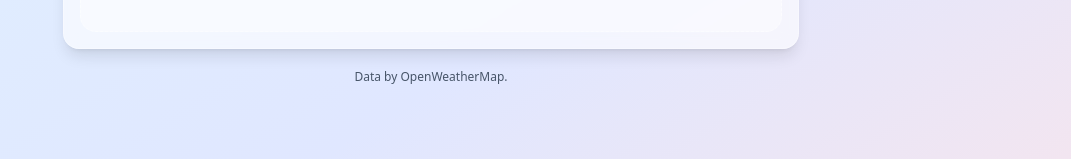
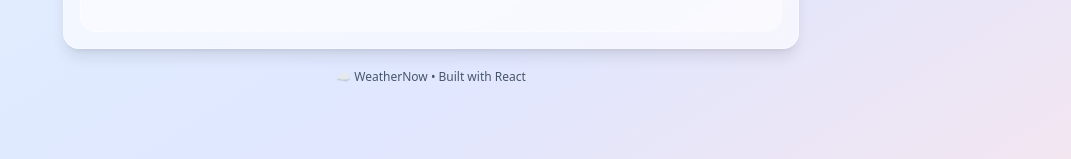
Before and after one commit to Bahram2006/weather-app, a React (Vite) app: page / in a window 1280 px wide. Shown: the part 312-471 px from the top of the page, without its empty margins (209-1280 px from the left). Built offline with nearby package versions, Linux system fonts and the light colour scheme.

Commit message:
update footer text

```diff
--- a/src/App.jsx
+++ b/src/App.jsx
@@ -118,13 +118,23 @@ function App() {
     <div className="min-h-screen bg-gradient-to-br from-sky-100 via-indigo-100 to-rose-100 dark:from-slate-950 dark:via-slate-900 dark:to-slate-950">
       <div className="pointer-events-none absolute insite-0 overflow-hidden">
         <div className="cloud top-10 text-6xl">☁️</div>
-        <div className="cloud top-40 text-5xl" style={{ animationDuration: "80s" }}>☁️</div>
-        <div className="cloud top-72 text-7xl" style={{ animationDuration: "100s" }}>☁️</div>
+        <div
+          className="cloud top-40 text-5xl"
+          style={{ animationDuration: "80s" }}
+        >
+          ☁️
+        </div>
+        <div
+          className="cloud top-72 text-7xl"
+          style={{ animationDuration: "100s" }}
+        >
+          ☁️
+        </div>
       </div>
       <header className="mx-auto flex w-full max-w-3xl items-center justify-between px-4 pt-8">
         <div>
           <h1 className="text-3xl font-semibold tracking-tight text-slate-900 dark:text-slate-100">
-           ⛅ WeatherNow
+            ⛅ WeatherNow
           </h1>
           <p className="mt-1 text-sm text-slate-600 dark:text-slate-300">
             Search a city to see current conditions.
@@ -181,7 +191,7 @@ function App() {
         </div>
 
         <p className="mt-5 text-center text-xs text-slate-600 dark:text-slate-400">
-          Data by OpenWeatherMap.
+          ☁️ WeatherNow • Built with React
         </p>
       </main>
     </div>
```
